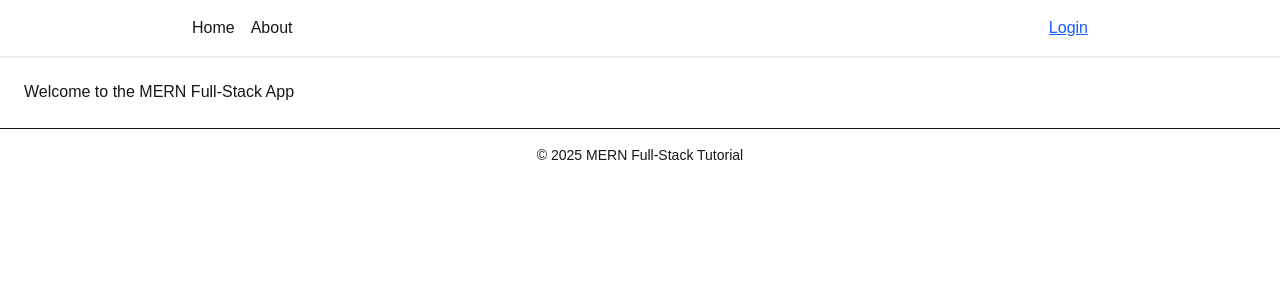
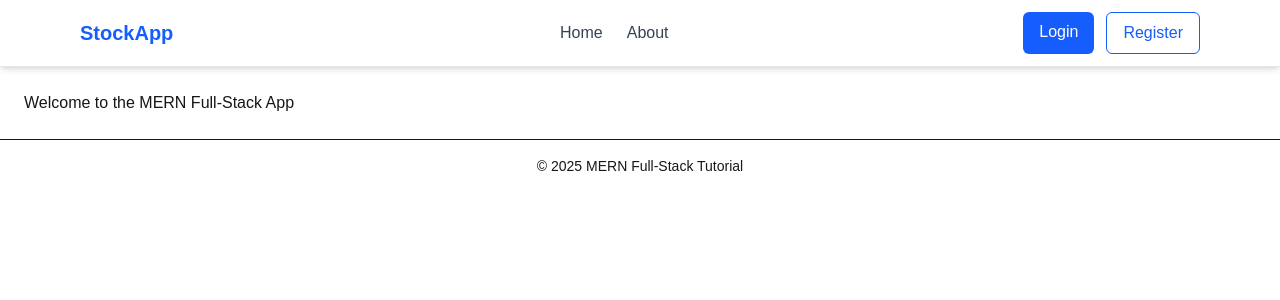
Before and after one commit to RaniJames17/Full-Stack-Stockapp, a Next.js app: page / in a window 1280 px wide. Shown: the top 300 px of the page. Built offline with nearby package versions, Linux system fonts and the light colour scheme; no server answers.

Commit message:
Fixed tailwind CSS issues

```diff
--- a/package.json
+++ b/package.json
@@ -19,7 +19,7 @@
   },
   "devDependencies": {
     "@eslint/eslintrc": "^3",
-    "@tailwindcss/postcss": "^4",
+    "@tailwindcss/postcss": "^4.1.11",
     "@types/bcryptjs": "^2.4.6",
     "@types/node": "^20",
     "@types/react": "^19",
--- a/postcss.config.mjs
+++ b/postcss.config.mjs
@@ -1,6 +1,6 @@
 const config = {
   plugins: {
-    tailwindcss: {},
+    '@tailwindcss/postcss': {},
     autoprefixer: {},
   },
 };
--- a/src/app/layout.tsx
+++ b/src/app/layout.tsx
@@ -1,6 +1,7 @@
 import "./globals.css";
 import { ReactNode } from "react";
 import NavBar from "@/components/NavBar";
+import Providers from "@/components/Providers";
 
 export const metadata = {
   title: "MERN Full-Stack App",
@@ -11,11 +12,13 @@ export default function RootLayout({ children }: { children: ReactNode }) {
   return (
     <html lang="en">
       <body className="min-h-screen bg-gray-100 text-gray-900">
-        <NavBar />
-        <main className="p-6">{children}</main>
-        <footer className="mt-auto bg-white p-4 text-center text-sm border-t">
-          &copy; 2025 MERN Full-Stack Tutorial
-        </footer>
+        <Providers>
+          <NavBar />
+          <main className="p-6">{children}</main>
+          <footer className="mt-auto bg-white p-4 text-center text-sm border-t">
+            &copy; 2025 MERN Full-Stack Tutorial
+          </footer>
+        </Providers>
       </body>
     </html>
   );
--- a/src/components/NavBar.tsx
+++ b/src/components/NavBar.tsx
@@ -6,30 +6,70 @@ export default function NavBar() {
   const { data: session, status } = useSession();
 
   return (
-    <header className="bg-white shadow p-4">
-      <nav className="flex items-center justify-between max-w-4xl mx-auto">
-        <div className="flex gap-4">
-          <Link href="/">Home</Link>
-          <Link href="/about">About</Link>
-          {session && <Link href="/dashboard">Dashboard</Link>}
+    <header className="bg-white shadow-md border-b border-gray-200">
+      <nav className="flex items-center justify-between max-w-6xl mx-auto px-4 py-3">
+        {/* Logo/Brand */}
+        <div className="flex items-center">
+          <Link href="/" className="text-xl font-bold text-blue-600 mr-8">
+            StockApp
+          </Link>
         </div>
+
+        {/* Navigation Links */}
+        <div className="flex items-center gap-6">
+          <Link
+            href="/"
+            className="text-gray-700 hover:text-blue-600 font-medium transition-colors"
+          >
+            Home
+          </Link>
+          <Link
+            href="/about"
+            className="text-gray-700 hover:text-blue-600 font-medium transition-colors"
+          >
+            About
+          </Link>
+          {session && (
+            <Link
+              href="/dashboard"
+              className="text-gray-700 hover:text-blue-600 font-medium transition-colors"
+            >
+              Dashboard
+            </Link>
+          )}
+        </div>
+
+        {/* User Section */}
         <div className="flex items-center gap-4">
           {status === "loading" ? (
-            <span>Loading...</span>
+            <span className="text-gray-500">Loading...</span>
           ) : session ? (
-            <>
-              <span className="text-sm text-gray-700">{session.user?.email}</span>
+            <div className="flex items-center gap-3">
+              <span className="text-sm text-gray-600 bg-gray-100 px-3 py-1 rounded-full">
+                {session.user?.email}
+              </span>
               <button
-                className="text-blue-600 underline"
+                className="bg-red-500 hover:bg-red-600 text-white px-4 py-2 rounded-md font-medium transition-colors"
                 onClick={() => signOut({ callbackUrl: "/" })}
               >
                 Logout
               </button>
-            </>
+            </div>
           ) : (
-            <Link href="/login" className="text-blue-600 underline">
-              Login
-            </Link>
+            <div className="flex gap-3">
+              <Link
+                href="/login"
+                className="bg-blue-600 hover:bg-blue-700 text-white px-4 py-2 rounded-md font-medium transition-colors"
+              >
+                Login
+              </Link>
+              <Link
+                href="/register"
+                className="border border-blue-600 text-blue-600 hover:bg-blue-50 px-4 py-2 rounded-md font-medium transition-colors"
+              >
+                Register
+              </Link>
+            </div>
           )}
         </div>
       </nav>
--- a/tailwind.config.ts
+++ /dev/null
@@ -1,14 +0,0 @@
-import type { Config } from "tailwindcss";
-
-const config: Config = {
-  content: [
-    "./src/app/**/*.{js,ts,jsx,tsx}",
-    "./src/components/**/*.{js,ts,jsx,tsx}",
-  ],
-  theme: {
-    extend: {},
-  },
-  plugins: [],
-};
-
-export default config;
```
Also changed, not shown: 1 other file (tests, documents, lock files or other folders).
